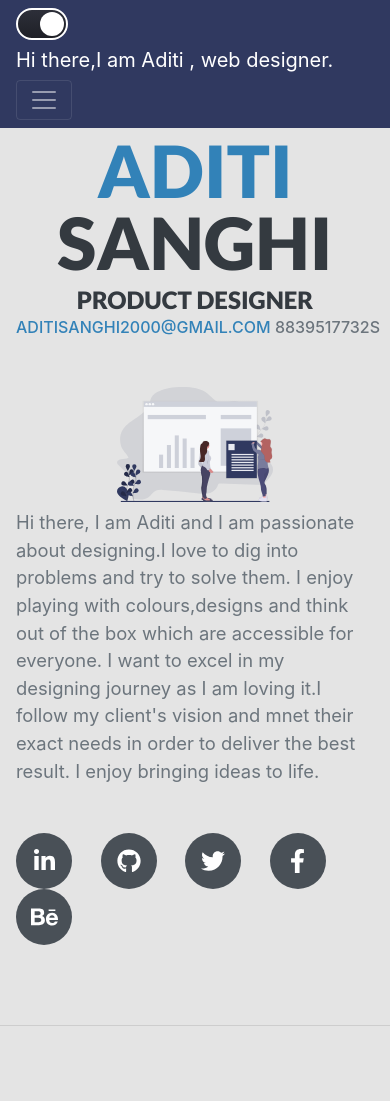
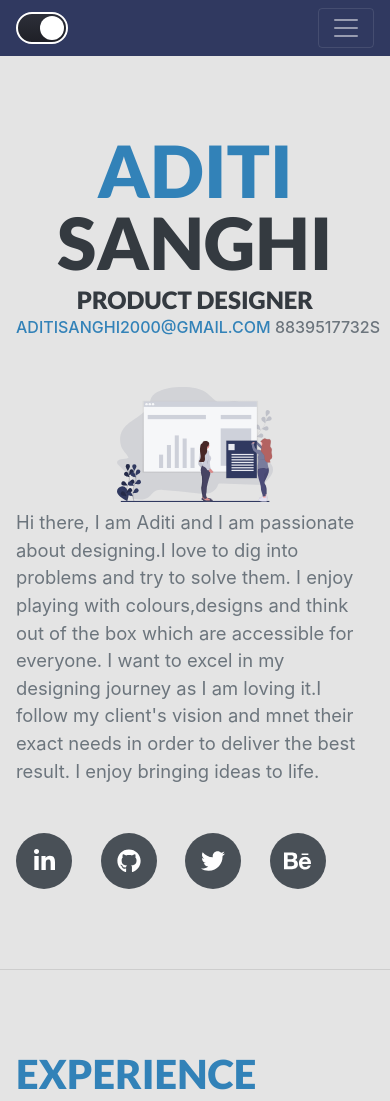
Before and after one commit to aditi1702/portfolio, a plain HTML site: page index.html in a window 390 px wide. Shown: the top 1101 px of the page. Drawn offline with nearby package versions, Linux system fonts and the light colour scheme; a web font is replaced by a local one.

```diff
--- a/index.html
+++ b/index.html
@@ -29,7 +29,7 @@ should have a prior knowledge of git and version control, in the process we deci
   <nav class="navbar navbar-expand-lg navbar-dark bg-primary fixed-top" id="sideNav">
     <input onclick="make_me_dark()" type="checkbox" class="toggle" checked>
     <a class="navbar-brand js-scroll-trigger" href="#page-top">
-      <span class="d-block d-lg-none"> Hi there,I am Aditi , web designer.</span>
+      <span class="d-block d-lg-none"> </span>
       <span class="d-none d-lg-block"><img class="img-fluid img-profile rounded-circle mx-auto mb-2" src="sources/my_img.jpg" alt="" /></span>
     </a>
     <button class="navbar-toggler" type="button" data-toggle="collapse" data-target="#navbarSupportedContent" aria-controls="navbarSupportedContent" aria-expanded="false" aria-label="Toggle navigation"><span
@@ -77,7 +77,6 @@ should have a prior knowledge of git and version control, in the process we deci
           <a target="_blank" class="social-icon" href="https://www.linkedin.com/in/aditi-sanghi-614846175/"><i class="fab fa-linkedin-in"></i></a>
           <a target="_blank" class="social-icon" href="https://github.com/aditi1702"><i class="fab fa-github"></i></a>
           <a target="_blank" class="social-icon" href="https://twitter.com/AditiSanghi1"><i class="fab fa-twitter"></i></a>
-          <a target="_blank" class="social-icon" href="https://www.facebook.com/aditi.sanghi.520"><i class="fab fa-facebook-f"></i></a>
           <a target="_blank" class="social-icon" href="https://www.behance.net/aditisanghi2"><i class="fab fa-behance"></i></a>
         </div>
       </div>
```
